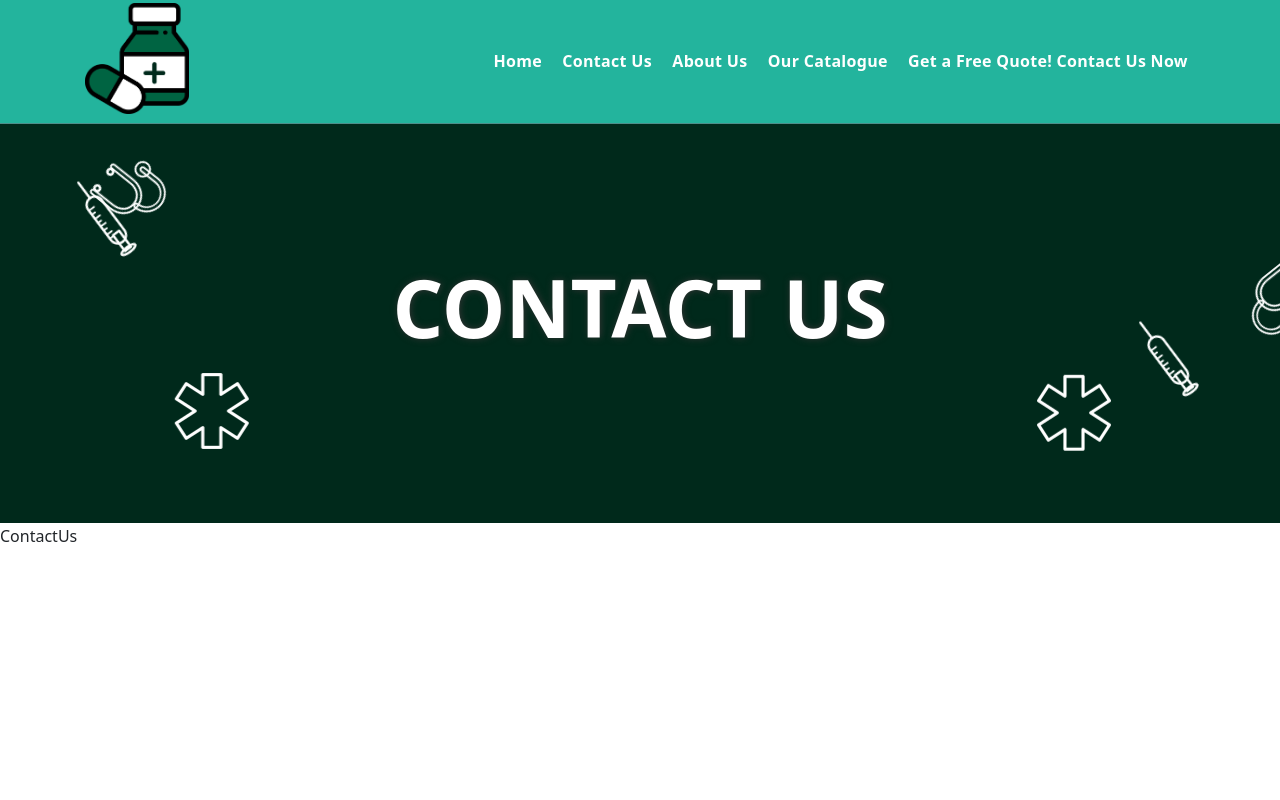
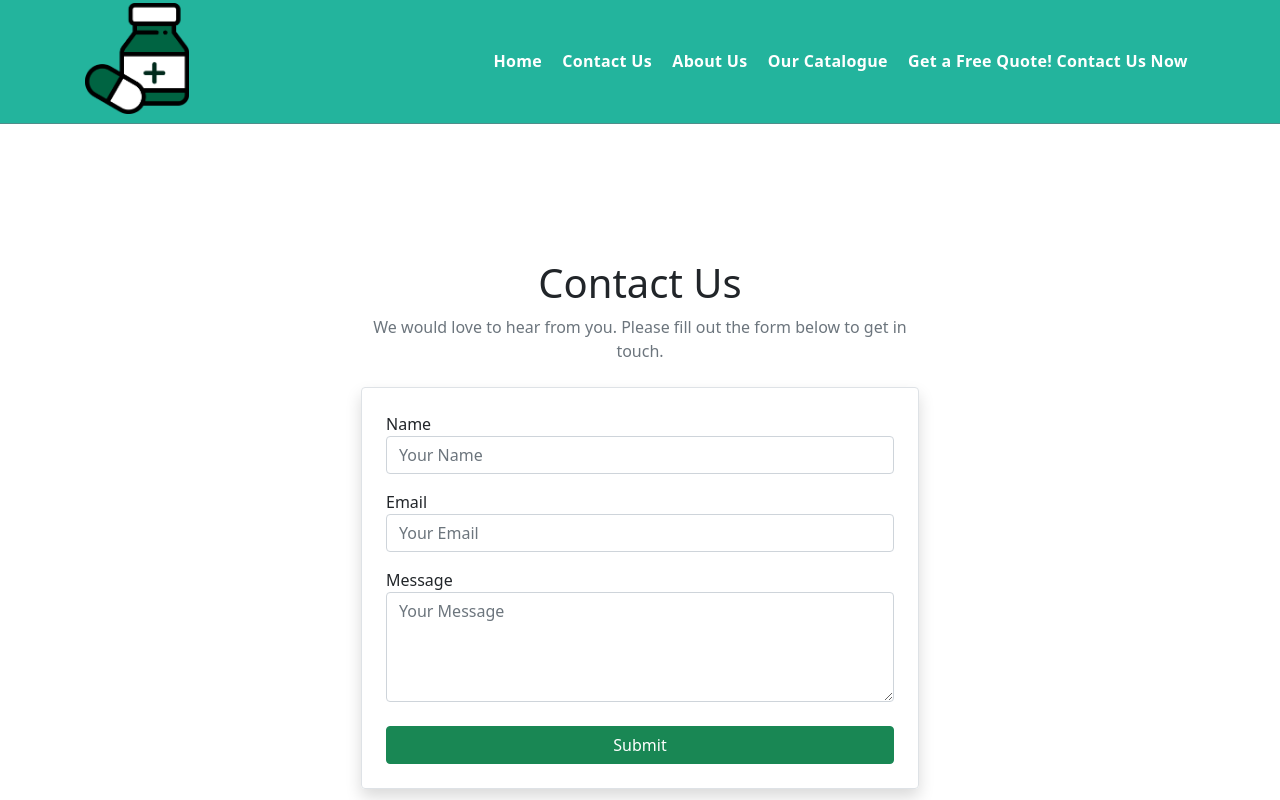
Before and after one commit to SheesAli12/project, a React (Create React App) app: page /contact-us in a window 1280 px wide. Shown: the top 800 px of the page. Built offline with nearby package versions, Linux system fonts and the light colour scheme.

Commit message:
Change Theme

```diff
--- a/src/components/Header.js
+++ b/src/components/Header.js
@@ -130,14 +130,14 @@ const Header = () => {
                           )}
                         </li>
                         <li className="menu-item nav-item">
-                          <a
+                          <Link
                             title="Get a Quote"
-                            href="#quote"
+                            to="/contact-us"
                             className="nav-link"
                             style={{ color: 'white', fontWeight: 'bold' }}
                           >
                             Get a Free Quote! Contact Us Now
-                          </a>
+                          </Link>
                         </li>
                       </ul>
                     </div>
--- a/src/components/OurCatalogues.js
+++ b/src/components/OurCatalogues.js
@@ -184,17 +184,19 @@ const OurCatalogues = ({ category }) => {
         >
           <div
             style={{
-              width: 'auto',
+              width: '100%',
               height: '100vh',
               borderRadius: '10px',
               padding: '20px',
               position: 'relative',
               top: '50%',
-              //  center the modal horizontally so that it looks good on all devices
               left: '50%',
               transform: 'translate(-50%, -50%)',
-
               zIndex: 999999,
+              flex: 1,
+              display: 'flex',
+              justifyContent: 'center',
+              alignItems: 'center',
             }}
           >
             <div
--- a/src/pages/AboutUs.js
+++ b/src/pages/AboutUs.js
@@ -7,7 +7,7 @@ const AboutUs = () => {
   return (
     <div>
       {/* Include the Slider Section */}
-      <SliderSection title={'ABOUT US <br/>'} />
+      <SliderSection title={'ABOUT US <br/>'} shown={false} />
       {/* Include the Portfolio Section */}
       <AboutUS />
       {/* Include the Footer */}
--- a/src/pages/ContactUs.js
+++ b/src/pages/ContactUs.js
@@ -1,20 +1,199 @@
-import React from 'react'
-import SliderSection from '../components/SliderSection'
+import React, { useEffect, useState } from 'react'
 
 const ContactUs = () => {
+  const [focused, setFocused] = useState({
+    name: false,
+    email: false,
+    message: false,
+  })
+  const [error, setError] = useState({
+    name: '',
+    email: '',
+    message: '',
+  })
+  const [loading, setLoading] = useState(false)
+  const [success, setSuccess] = useState(false)
+  const [name, setName] = useState('')
+  const [email, setEmail] = useState('')
+  const [message, setMessage] = useState('')
+
+  const handleFocus = (field) => {
+    setFocused({ ...focused, [field]: true })
+  }
+
+  const handleBlur = (field) => {
+    setFocused({ ...focused, [field]: false })
+  }
+
+  const handleSubmit = (e) => {
+    e.preventDefault()
+
+    let hasError = false
+    const newError = { name: '', email: '', message: '' }
+
+    if (!name) {
+      newError.name = 'Name is required.'
+      hasError = true
+    }
+
+    if (!email) {
+      newError.email = 'Email is required.'
+      hasError = true
+    } else {
+      const emailPattern = /^[^\s@]+@[^\s@]+\.[^\s@]+$/
+      if (!emailPattern.test(email)) {
+        newError.email = 'Please enter a valid email address.'
+        hasError = true
+      } else if (email.includes('@mailinator.com')) {
+        newError.email = 'Mailinator emails are not allowed.'
+        hasError = true
+      }
+    }
+
+    if (!message) {
+      newError.message = 'Message is required.'
+      hasError = true
+    }
+
+    setError(newError)
+
+    if (hasError) {
+      return
+    }
+
+    setLoading(true)
+
+    // Simulate a network request
+    setTimeout(() => {
+      setLoading(false)
+      setSuccess(true)
+      setName('')
+      setEmail('')
+      setMessage('')
+    }, 2000)
+  }
+
+  useEffect(() => {
+    if (name) {
+      setError({ ...error, name: '' })
+    }
+
+    if (email) {
+      setError({ ...error, email: '' })
+    }
+
+    if (message) {
+      setError({ ...error, message: '' })
+    }
+    // eslint-disable-next-line
+  }, [name, email, message])
+
   return (
-    <>
-      <SliderSection shown={false} title="CONTACT US" />
+    <div
+      className="container d-flex justify-content-center align-items-center"
+      style={{ height: '100vh' }}
+    >
+      <div className="col-lg-6 col-md-8 col-sm-10 col-12">
+        {/* Title and Subtitle */}
+        <div className="text-center mb-4">
+          <h1>Contact Us</h1>
+          <p className="text-muted">
+            We would love to hear from you. Please fill out the form below to
+            get in touch.
+          </p>
+        </div>
 
-      <div
-        style={{
-          flex: 1,
-          height: '100vh',
-        }}
-      >
-        ContactUs
+        {/* Success Alert */}
+        {success && (
+          <div className="alert alert-success" role="alert">
+            Your message has been sent successfully.
+          </div>
+        )}
+
+        {/* Error Alerts */}
+        {error.name && (
+          <div className="alert alert-danger" role="alert">
+            {error.name}
+          </div>
+        )}
+        {error.email && (
+          <div className="alert alert-danger" role="alert">
+            {error.email}
+          </div>
+        )}
+        {error.message && (
+          <div className="alert alert-danger" role="alert">
+            {error.message}
+          </div>
+        )}
+
+        {/* Contact Form */}
+        <form className="p-4 border rounded shadow" onSubmit={handleSubmit}>
+          <div className="form-group mb-3">
+            <label htmlFor="name">Name</label>
+            <input
+              type="text"
+              id="name"
+              className="form-control"
+              placeholder="Your Name"
+              value={name}
+              onChange={(e) => setName(e.target.value)}
+              onFocus={() => handleFocus('name')}
+              onBlur={() => handleBlur('name')}
+            />
+          </div>
+
+          <div className="form-group mb-3">
+            <label htmlFor="email">Email</label>
+            <input
+              type="email"
+              id="email"
+              className="form-control"
+              placeholder="Your Email"
+              value={email}
+              onChange={(e) => setEmail(e.target.value)}
+              onFocus={() => handleFocus('email')}
+              onBlur={() => handleBlur('email')}
+            />
+          </div>
+
+          <div className="form-group mb-4">
+            <label htmlFor="message">Message</label>
+            <textarea
+              id="message"
+              className="form-control"
+              rows="4"
+              placeholder="Your Message"
+              value={message}
+              onChange={(e) => setMessage(e.target.value)}
+              onFocus={() => handleFocus('message')}
+              onBlur={() => handleBlur('message')}
+            ></textarea>
+          </div>
+
+          <div className="d-grid">
+            <button type="submit" className="btn btn-success btn-block">
+              {loading ? (
+                <div
+                  className="spinner-border text-white"
+                  role="status"
+                  style={{
+                    display: loading ? 'inline-block' : 'none',
+                    width: '1.5rem',
+                    height: '1.5rem',
+                    marginLeft: '10px',
+                  }}
+                >
+                  <span className="visually-hidden">Loading...</span>
+                </div>
+              ) : (
+                'Submit'
+              )}
+            </button>
+          </div>
+        </form>
       </div>
-    </>
+    </div>
   )
 }
 
```
Also changed, not shown: public/assets copy/libraries/bootstrap/css/bootstrap.min.css, public/assets/libraries/bootstrap/css/bootstrap.min.css.
